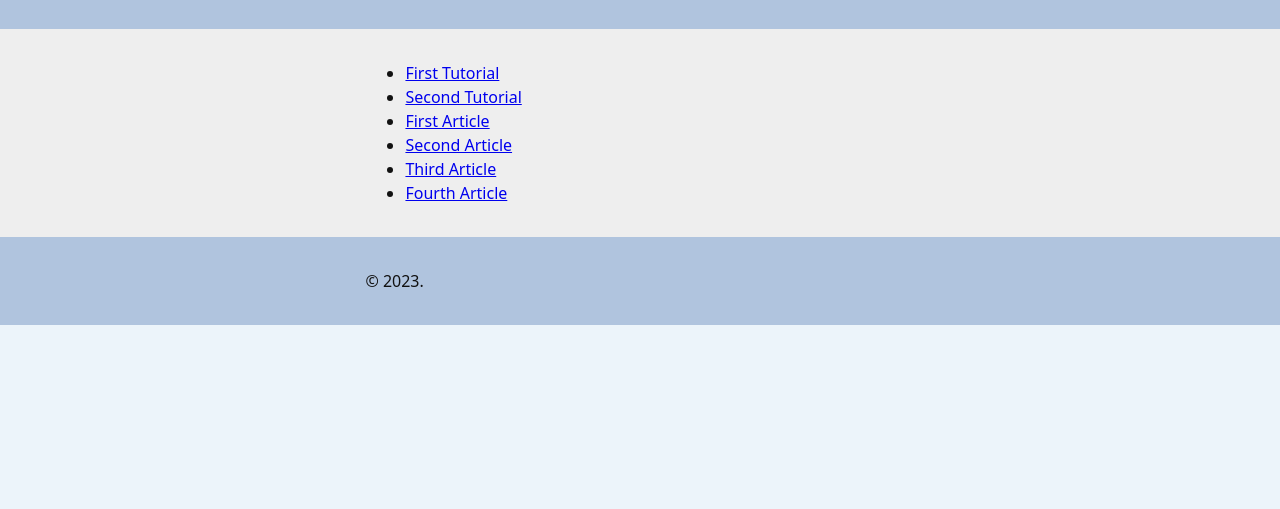
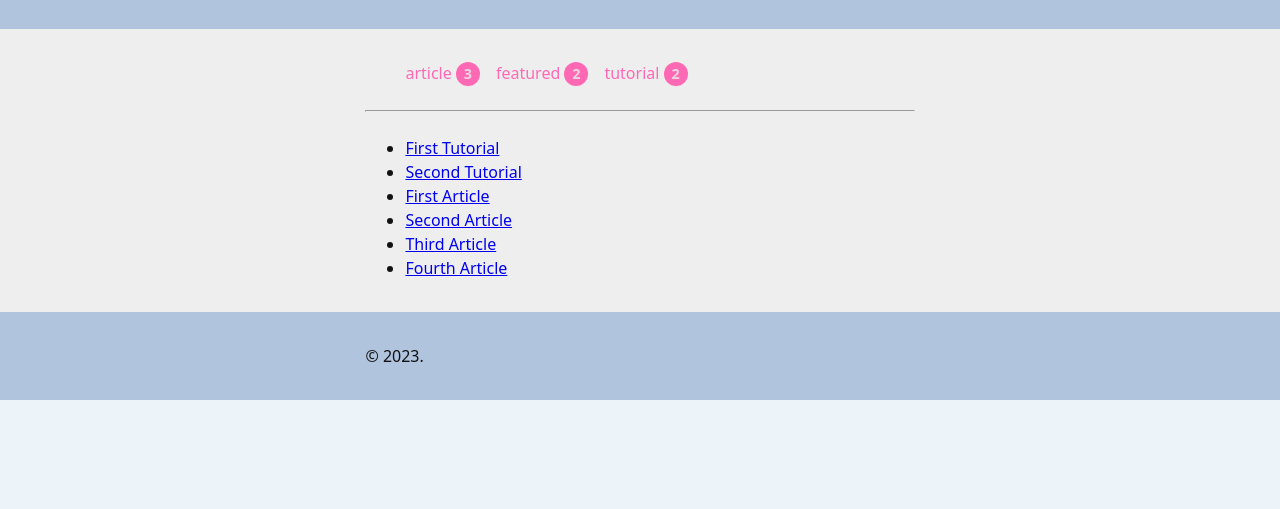
Before and after one commit to karanMathur89/2023-Eleventy, an Eleventy site: page src/pages/archive.njk in a window 1280 px wide. Shown: the part 291-800 px from the top of the page. Built offline with nearby package versions, Linux system fonts and the light colour scheme; Eleventy itself is replaced by a stand-in of ours; files that its build step writes are made by us from their sources.

```diff
--- a/src/css/global.css
+++ b/src/css/global.css
@@ -4,6 +4,11 @@
   inline-size: min(100% - 2rem, 60ch);
   margin-inline: auto;
 }
+
+mark {
+  background-color: palegoldenrod;
+}
+
 body {
   background-color: #ecf4fa;
   color: #111;
@@ -77,3 +82,30 @@
 .post-next {
   grid-column-start: 2;
 }
+
+.tag-catg {
+  display: flex;
+  list-style: none;
+  gap: 1rem;
+  flex-wrap: wrap;
+  text-decoration: none;
+
+  & a {
+    text-decoration: none;
+    color: hotpink;
+  }
+}
+
+[aria-hidden="true"] {
+  display: inline-grid;
+  place-items: center;
+  background-color: hotpink;
+  color: rgb(236, 214, 225);
+  font-size: 0.9rem;
+  font-weight: bold;
+  inline-size: 1.5rem;
+  block-size: 1.5rem;
+  border-radius: 100vh;
+  /* border: 2px solid #222; */
+
+}
--- a/src/css/style.css
+++ b/src/css/style.css
@@ -49,6 +49,9 @@
   width: min(100% - 2rem, 60ch);
   margin-left: auto;
   margin-right: auto;
+}
+mark {
+  background-color: palegoldenrod;
 }
 body {
   background-color: #ecf4fa;
@@ -111,3 +114,29 @@
 .post-next {
   grid-column-start: 2;
 }
+.tag-catg {
+  display: flex;
+  list-style: none;
+  gap: 1rem;
+  flex-wrap: wrap;
+  text-decoration: none;
+}
+.tag-catg a {
+    text-decoration: none;
+    color: hotpink;
+  }
+[aria-hidden="true"] {
+  display: inline-grid;
+  align-items: center;
+  justify-items: center;
+  place-items: center;
+  background-color: hotpink;
+  color: rgb(236, 214, 225);
+  font-size: 0.9rem;
+  font-weight: bold;
+  width: 1.5rem;
+  height: 1.5rem;
+  border-radius: 100vh;
+  /* border: 2px solid #222; */
+
+}
--- a/src/pages/archive.njk
+++ b/src/pages/archive.njk
@@ -2,7 +2,20 @@
 title: Archive
 ---
 
+<ul class="tag-catg">
+  {% for tag, posts in collections | dictsort %}
+  {% if tag !== "all" and tag !== "post" %}
+    <li><a href="/tags/{{tag}}/">{{tag}} <span aria-hidden="true">{{posts.length}}</span></a></li>
+  {% endif %}
+  {% endfor %}
+</ul>
+
+<br>
+<hr>
+<br>
+
 <ul>
+
   {% for post in collections.post %}
       <li> <a href="{{post.url}}">{{ post.data.title }}</a></li>
   {% endfor %}
--- a/src/pages/eleventy-data.njk
+++ b/src/pages/eleventy-data.njk
@@ -2,6 +2,8 @@
 title: 'Eleventy supplied data'
 permalink: '/eleventy-data/'
 ---
+
+
 
 <h2><code>page</code></h2>
 <dl>
--- a/src/pages/tutorials/2000-01-01-first-tut.md
+++ b/src/pages/tutorials/2000-01-01-first-tut.md
@@ -1,3 +1,5 @@
 ---
 title: First Tutorial
 ---
+
+There are four words.
```
Also changed, not shown: src/_includes/layouts/post.njk (+6 -2 lines), .eleventy.js.
